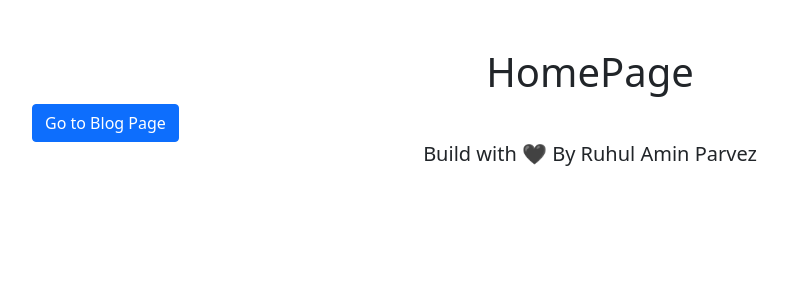
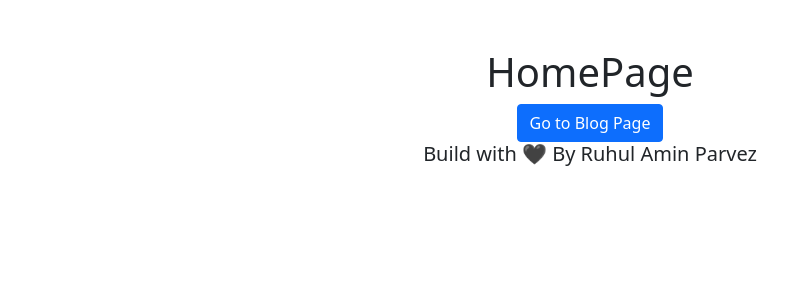
Before and after one commit to ruhulaminparvez/flask-buzzword, a Flask app: page / in a window 1280 px wide. Shown: the part 56-356 px from the top of the page, without its empty margins (50-837 px from the left). Run offline with Flask 2, Linux system fonts and the light colour scheme; some libraries are stand-ins or nearby versions.

Commit message:
Flask Blog Project Complete :memo:

```diff
--- a/templates/base.html
+++ b/templates/base.html
@@ -41,9 +41,9 @@
         {% block content %} {% endblock %}
     </div>
 
-    <footer>
+    <footer class="mt-20">
         {% block footer %}
-            <h5 class="text-center ">Build with 🖤 By Ruhul Amin Parvez</h3>
+            <h5 class="text-center">Build with 🖤 By Ruhul Amin Parvez</h3>
         {% endblock %}
     </footer>
 
--- a/templates/index.html
+++ b/templates/index.html
@@ -6,6 +6,9 @@
 
 {% block content %}
     <h1 class="text-center mt-5">HomePage</h1>
-    <a class="btn btn-primary item-center" href='/posts'>Go to Blog Page</a>
+    <div class="text-center">
+        <a class="btn btn-primary" href='/posts'>Go to Blog Page</a>
+    </div>
+
 
 {% endblock %}
```
